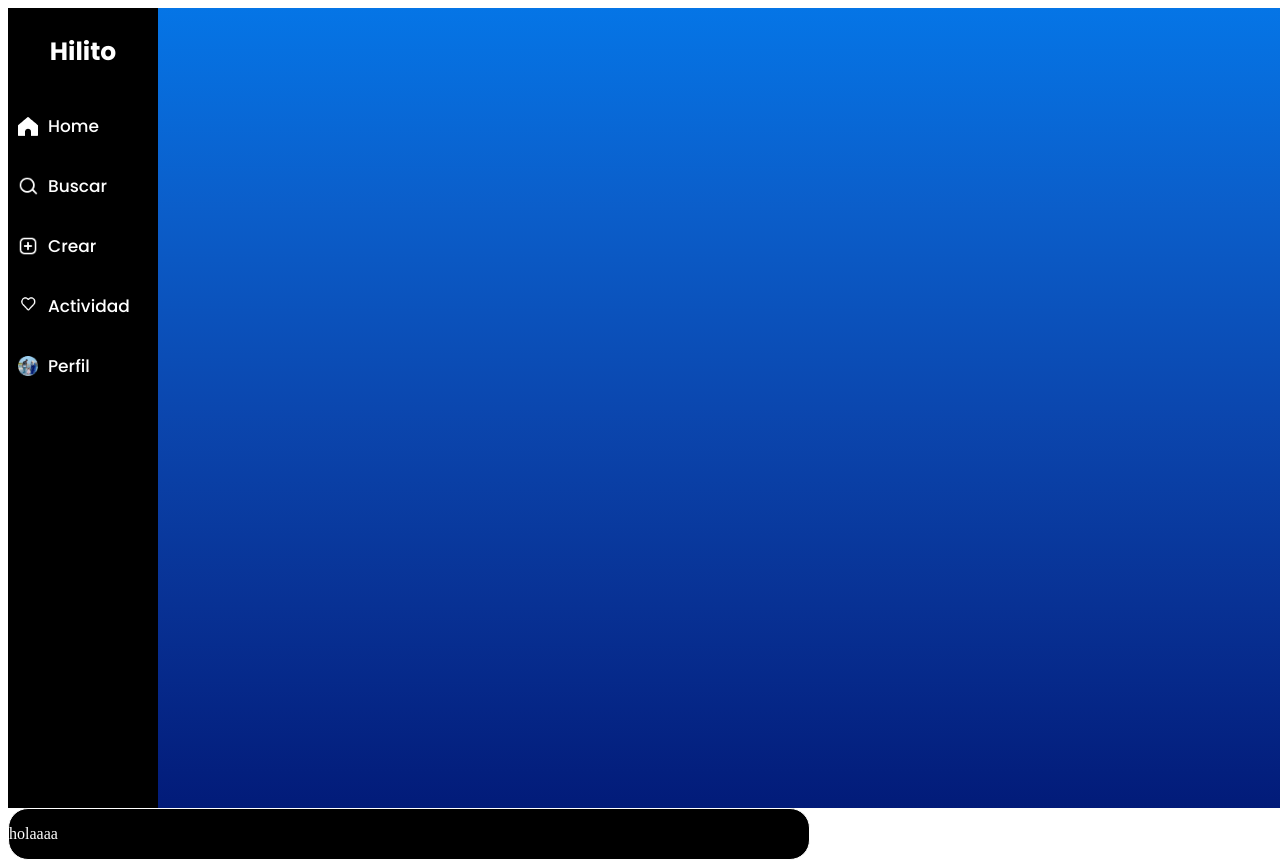
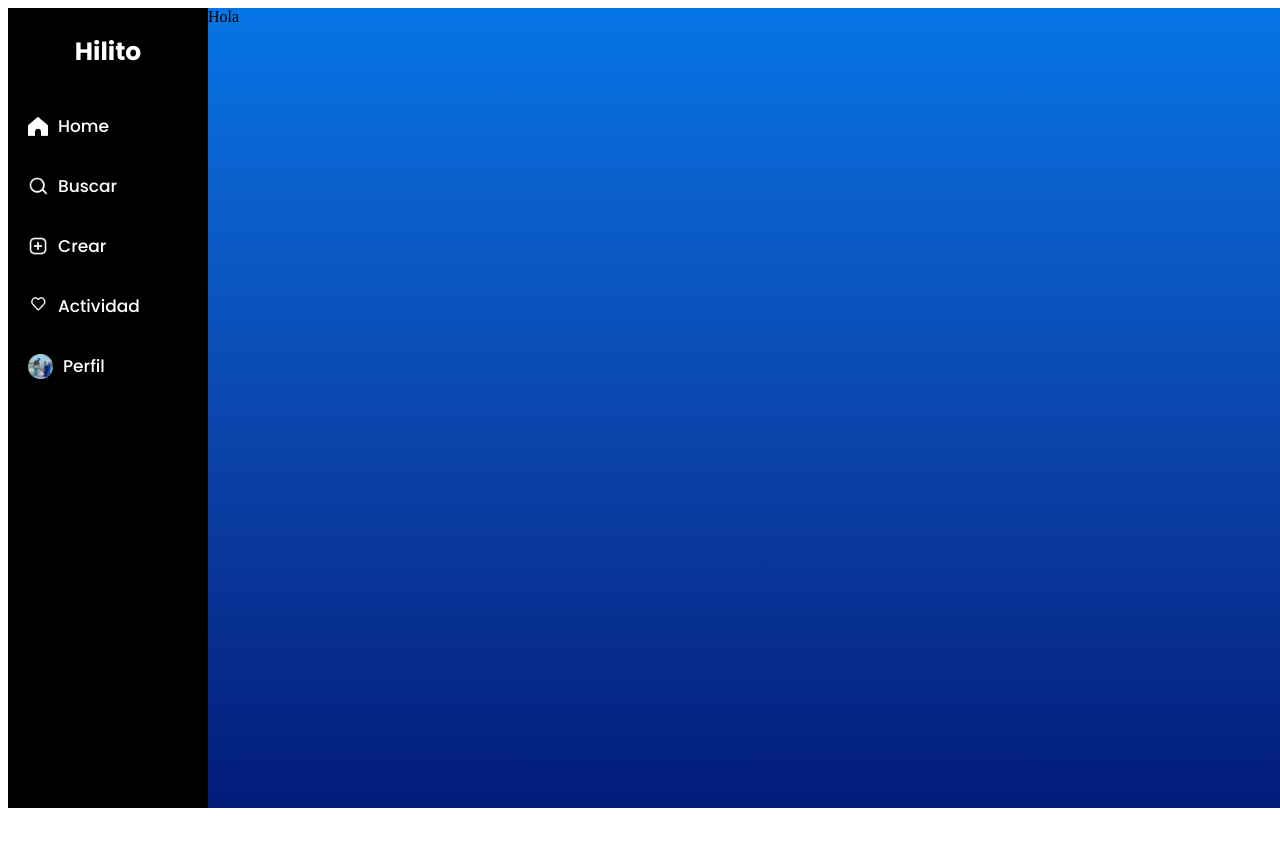
Before and after one commit to CesarAlex87/HilitoApp, an Angular app: page / in a window 1280 px wide. After the commit the page ends 816 px from the top, so only its background shows below. Built offline with nearby package versions, Linux system fonts and the light colour scheme.

Commit message:
cambio en los estilos del Home

```diff
--- a/src/app/components/home/home.component.html
+++ b/src/app/components/home/home.component.html
@@ -1,38 +1,32 @@
 <section class="Home">
-  <div class="HomeBackgound">
-    <div class="LeftHome">
-      <div class="TextLeft">
+  <div class="menu">
     <h3 class="menuTitle">Hilito</h3>
     <div class="itemsContainer">
-          <div class="itemMenu">
+      <div class="itemMenu itemMenu--home">
         <img class="img" src="../../../assets/img/home.png" alt="" />
         <p>Home</p>
       </div>
-          <div class="itemMenu">
+      <div class="itemMenu itemMenu--buscar">
         <img class="img" src="../../../assets/img/Search.png" alt="" />
         <p>Buscar</p>
       </div>
-          <div class="itemMenu">
+      <div class="itemMenu itemMenu--crear">
         <img class="img" src="../../../assets/img/Add.png" alt="" />
         <p>Crear</p>
       </div>
-          <div class="itemMenu">
+      <div class="itemMenu itemMenu--actividad">
         <img class="img" src="../../../assets/img/Like.png" alt="" />
         <p>Actividad</p>
       </div>
-          <div class="itemMenu">
-            <img
-              class="img"
-              src="../../../assets/img/Ellipse 25349.png"
-              alt=""
-            />
+      <div class="itemMenu itemMenu--profile">
+        <img class="img" src="../../../assets/img/Ellipse 25349.png" alt="" />
         <p>Perfil</p>
       </div>
 
       <p class="Mas">Mas</p>
     </div>
   </div>
-    </div>
-    <div class="CenterHome">holaaaa</div>
+  <div class="mainContent">
+    <p>Hola</p>
   </div>
 </section>
--- a/src/app/components/home/home.component.scss
+++ b/src/app/components/home/home.component.scss
@@ -1,14 +1,42 @@
+//Estilos del contenedor principal
+.Home {
+  display: flex;
+  flex-direction: row;
+  width: 100vw;
+  height: 100vh;
+  margin: 0;
+  background-image: linear-gradient(
+    to top,
+    #021b79,
+    #083194,
+    #0b47af,
+    #0b5eca,
+    #0575e6
+  );
+  box-sizing: border-box;
+
+  //Estilos del contenedor del menu
+  .menu {
+    width: 200px;
+    height: 100%;
+    display: flex;
+    flex-direction: column;
+    background-color: black;
+
+    //Estilos del contenedor del logo
     .menuTitle {
       font-size: 25px;
+      margin-top: 25px;
       color: white;
       font-family: "Poppins", sans-serif;
       text-align: center;
     }
 
+    //Estilos del contenedor de los items
+    .itemsContainer {
+      margin-left: 20px;
 
-.itemsContainer {
-  padding-left: 10px;
-}
+      //Estilos de los items
       .itemMenu {
         display: flex;
         flex-direction: row;
@@ -19,6 +47,7 @@
         gap: 10px;
         p {
           margin: 0;
+          padding: 0;
           color: white;
           font-family: "Poppins", sans-serif;
           font-size: 17px;
@@ -27,41 +56,28 @@
           line-height: normal;
         }
         img {
+          margin: 0;
           width: 20px;
-    display: inline-block;
+        }
+      }
+      //Estilos del item seleccionado
+      .itemMenu--profile {
+        img {
+          width: 25px;
+        }
+      }
+    }
   }
 }
 
-.HomeBackgound {
-  width: 100vw;
-  height: 100vh;
-  background-image: linear-gradient(
-    to top,
-    #021b79,
-    #083194,
-    #0b47af,
-    #0b5eca,
-    #0575e6
-  );
-  .LeftHome {
-    display: flex;
-      flex-direction: column;
-    background-color: black;
-    display: flex;
-    flex-direction: column;
-    width: 150px;
-    height: 100vh;
+//Estilos del contenedor del contenido principal
+.mainContent {
+  margin: 0;
+  padding: 0;
+
+  //Agregar estilo de los elementos que se encuentren
+  //dentro del contenido principal
+  p {
+    margin: 0;
   }
 }
-.CenterHome {
-  display: flex;
-  background-color: black;
-  text-align: center;
-  align-items: center;
-  border-radius: 20px;
-  height: 50px;
-  border: 1px white solid;
-  width: 100vh;
-  top: 100%;
-  color: white;
-}
```
Lines whose indentation alone changed are shown as unchanged.
